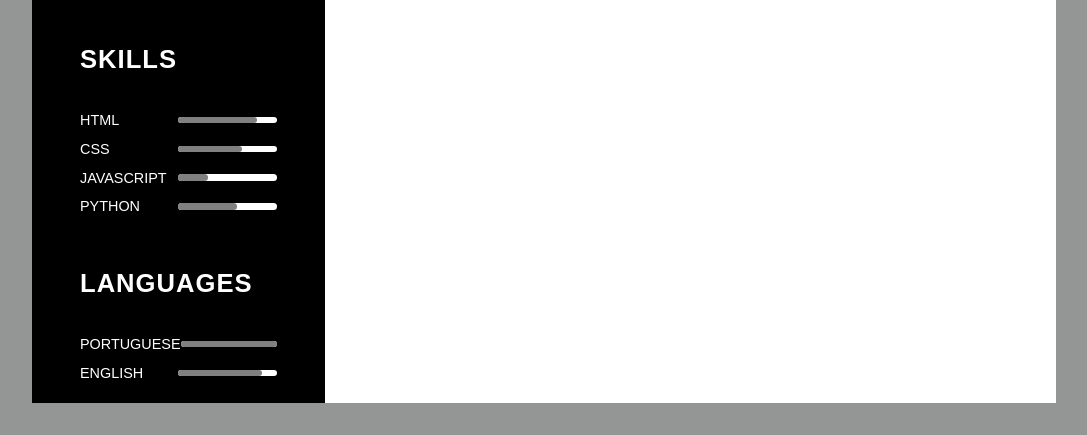
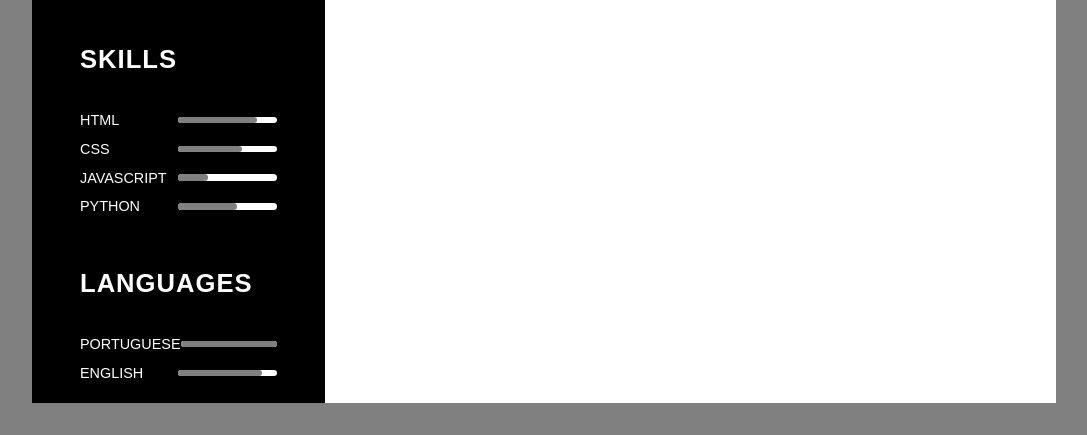
Before and after one commit to victor-burgarelli/resume, a plain HTML site: page index.html in a window 1280 px wide. Shown: the part 786-1221 px from the top of the page, without its empty margins (96-1183 px from the left). Drawn offline with Linux system fonts and the light colour scheme.

Commit message:
Update styles.css

```diff
--- a/styles.css
+++ b/styles.css
@@ -7,7 +7,7 @@
     font-family: 'Nunito', sans-serif;
 }
 body {
-    background-color: #939694;
+    background-color: #808080;
 }
 .main-content {
     min-height: 100vh;
```
